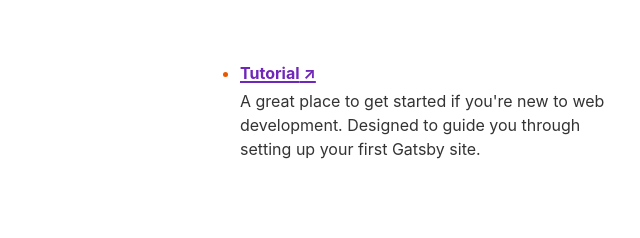
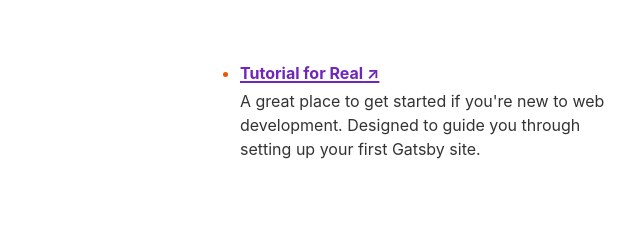
Before and after one commit to labifrancis/gatsby-starter-lerna-issue, a Gatsby site: page / in a window 1280 px wide. Shown: the part 313-551 px from the top of the page, 0-640 px from the left. Built offline with nearby package versions, Linux system fonts and the light colour scheme; Gatsby itself is replaced by a stand-in of ours.

Commit message:
Update index.js

```diff
--- a/src/pages/index.js
+++ b/src/pages/index.js
@@ -8,7 +8,7 @@
 
 const links = [
   {
-    text: "Tutorial",
+    text: "Tutorial for Real",
     url: "https://www.gatsbyjs.com/docs/tutorial",
     description:
       "A great place to get started if you're new to web development. Designed to guide you through setting up your first Gatsby site.",
```
